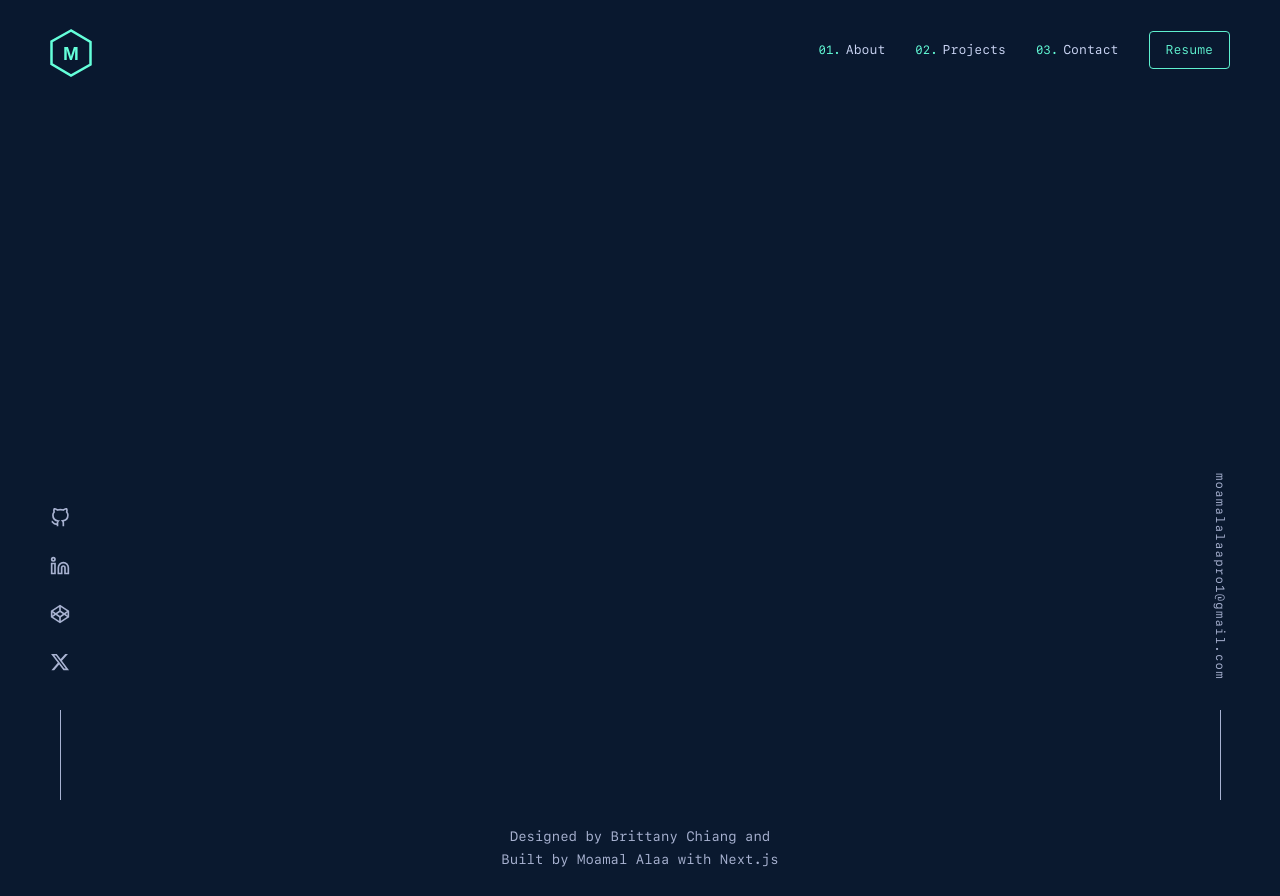
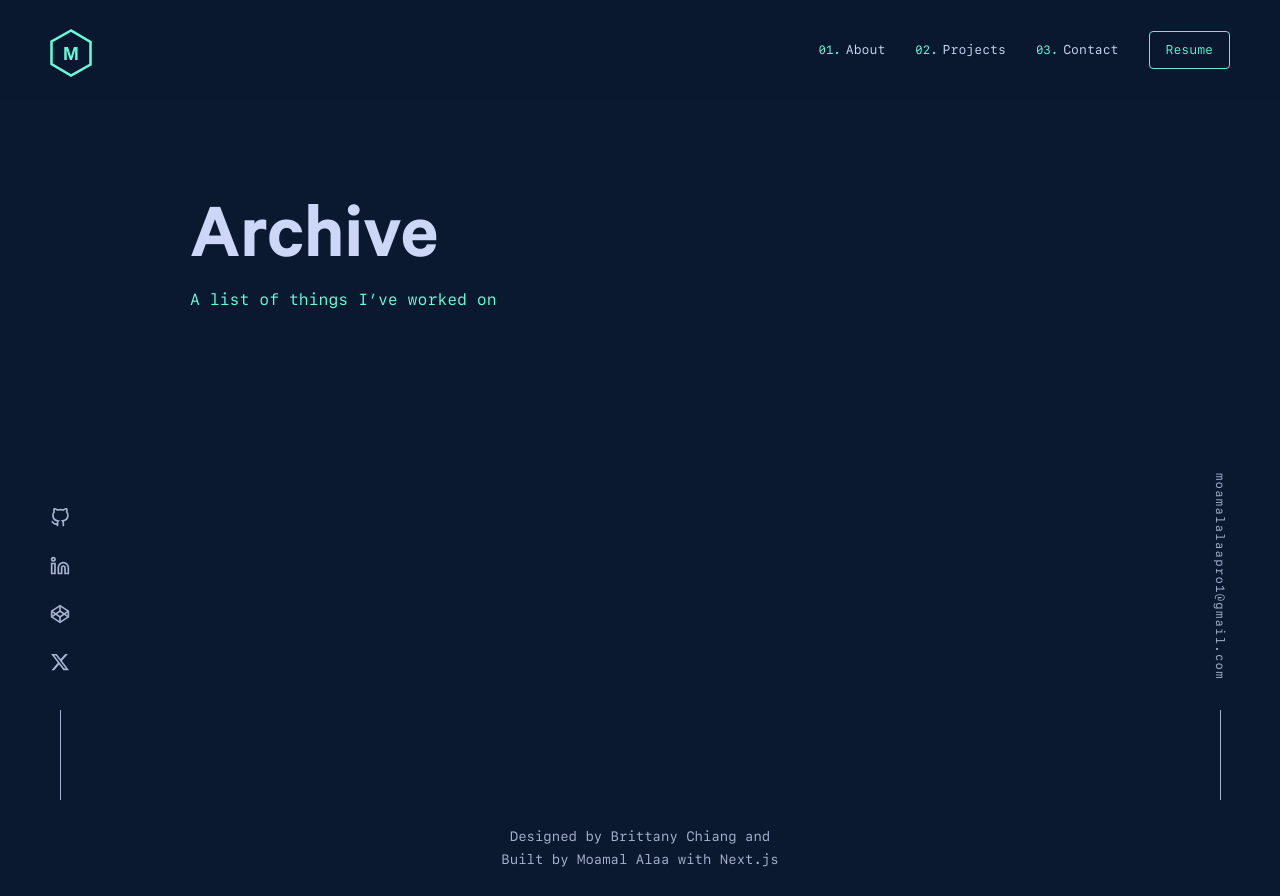
Before and after one commit to Moamal-2000/moamal-alaa, a Next.js app: page /archive in a window 1280 px wide. Built offline with nearby package versions, Linux system fonts and the light colour scheme.

Commit message:
add: introduction with its styles to Archive page

```diff
--- a/src/app/(pages)/archive/Archive.module.scss
+++ b/src/app/(pages)/archive/Archive.module.scss
@@ -0,0 +1,18 @@
+.archive {
+  padding: 200px 150px;
+}
+
+.archive>header>h1 {
+  font-weight: 600;
+  color: #ccd6f6;
+  line-height: 1.1;
+  font-size: clamp(2.5rem, 8vw, 5rem);
+}
+
+.archive>header>p {
+  color: #64ffda;
+  font-size: 1rem;
+  font-family: var(--font-mono);
+  font-weight: 400;
+  line-height: 1.5;
+}
--- a/src/app/(pages)/archive/page.js
+++ b/src/app/(pages)/archive/page.js
@@ -1,5 +1,12 @@
 import s from "./Archive.module.scss";
 
 export default function Archive() {
-  return <main className={s.archive}></main>;
+  return (
+    <main className={s.archive}>
+      <header>
+        <h1>Archive</h1>
+        <p>A list of things I’ve worked on</p>
+      </header>
+    </main>
+  );
 }
```
